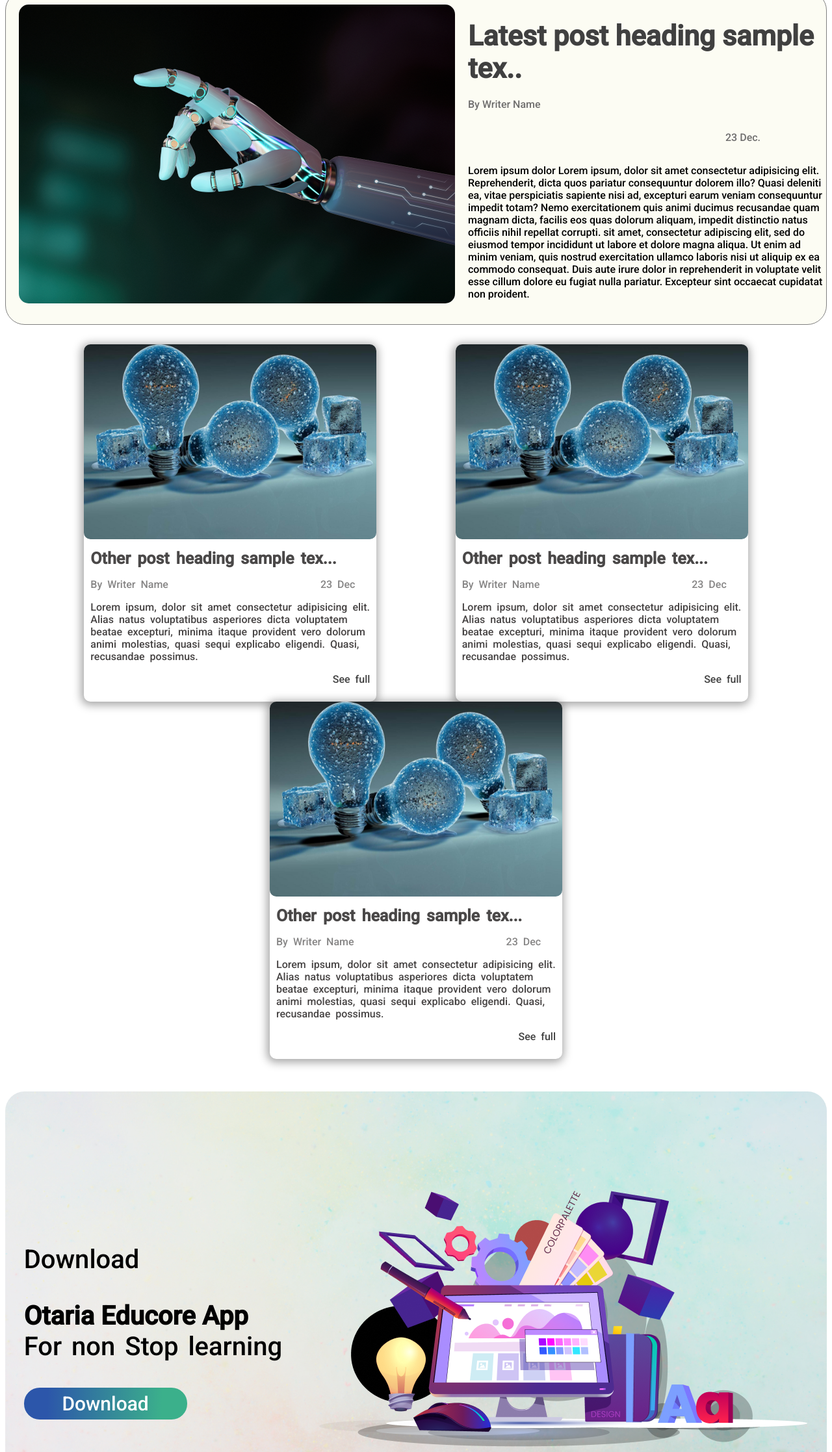
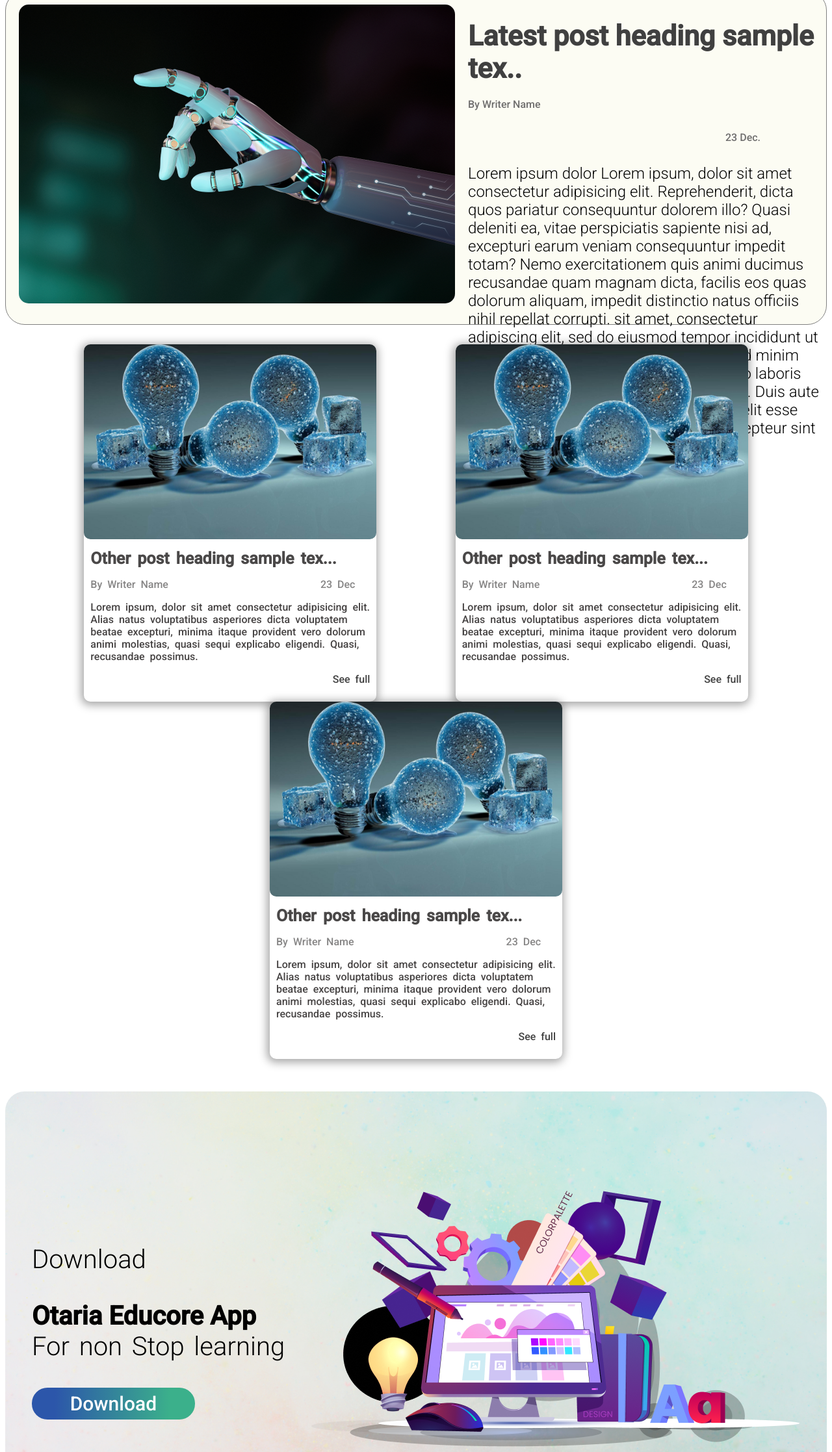
Before and after one commit to bluedrago3/july2-contest, a plain HTML site: page index.html in a window 1280 px wide. Shown: the part 843-3078 px from the top of the page at 65% size. Drawn offline with Linux system fonts and the light colour scheme.

Commit message:
Ready-proj-text chnages

```diff
--- a/index.html
+++ b/index.html
@@ -52,7 +52,7 @@
       <p class="writer_name">By Writer Name
       <p class="writer_name date">23 Dec.</p>
       </p>
-      <p>Lorem ipsum dolor Lorem ipsum, dolor sit amet consectetur adipisicing elit. Reprehenderit, dicta quos pariatur
+      <p class="sidecontent">Lorem ipsum dolor Lorem ipsum, dolor sit amet consectetur adipisicing elit. Reprehenderit, dicta quos pariatur
         consequuntur dolorem illo? Quasi deleniti ea, vitae perspiciatis sapiente nisi ad, excepturi earum veniam
         consequuntur impedit totam? Nemo exercitationem quis animi ducimus recusandae quam magnam dicta, facilis eos
         quas dolorum aliquam, impedit distinctio natus officiis nihil repellat corrupti. sit amet, consectetur
--- a/styles.css
+++ b/styles.css
@@ -286,12 +286,13 @@ h3{
     background-size: cover;
     align-items: center;
     border-radius: 30px;
-    justify-content: space-around;
+    justify-content: space-evenly;
 }
 .download{
     font-family: 'Roboto', sans-serif;
-    font-weight: 400;
+    font-weight: 100;
     font-size: 40px;
+
 }
 .otaria{
     font-weight: bold;
@@ -303,6 +304,12 @@ h3{
     font-size: 40px;
     margin-top: 0;
     word-spacing: 5px;
+    font-weight: 300;
+}
+.sidecontent{
+    font-size: 24px;
+    font-weight: 100;
+    margin-top: 5px;
 }
 
 .donwload-btn{
@@ -314,7 +321,6 @@ h3{
     font-size: 30px;
     text-align: center;
     border: none;
-
     background: linear-gradient(91.71deg, #2C56AA 14.14%, #3BB08B 84.43%);
 
 }
```
